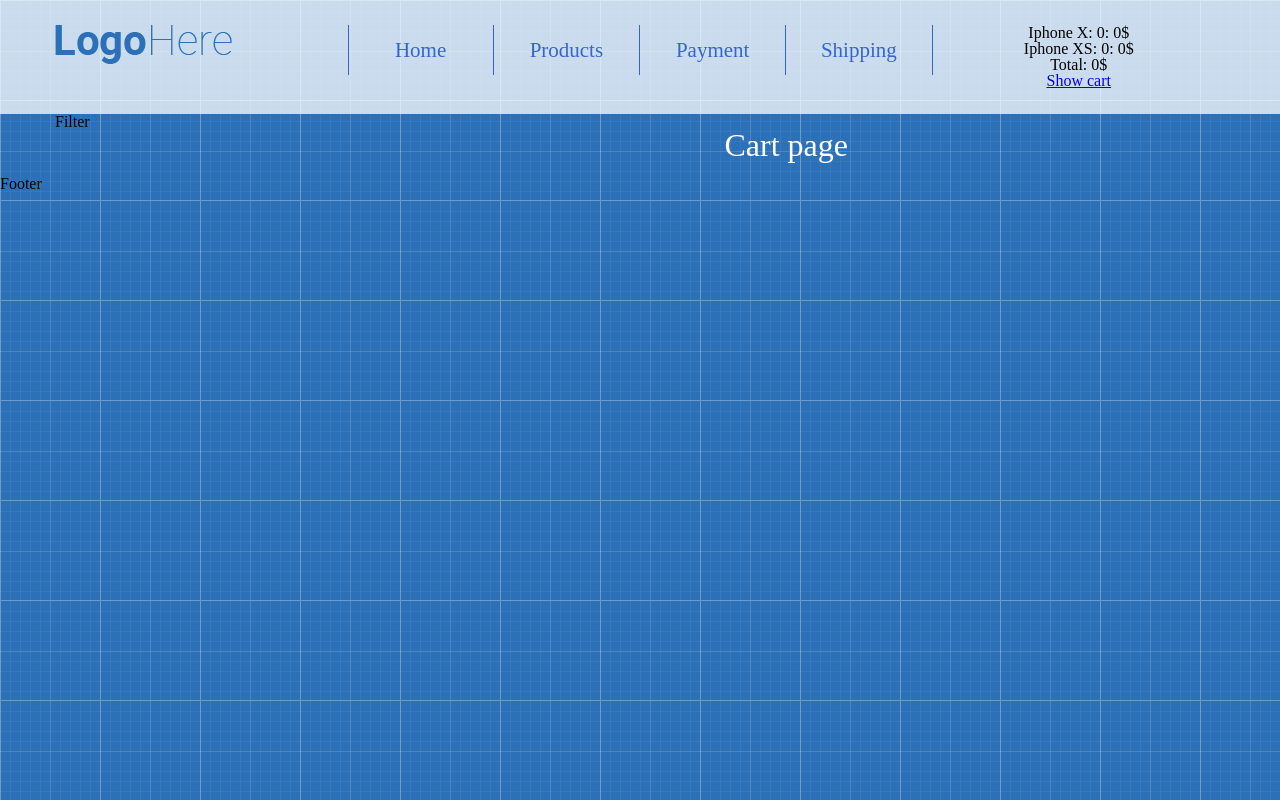
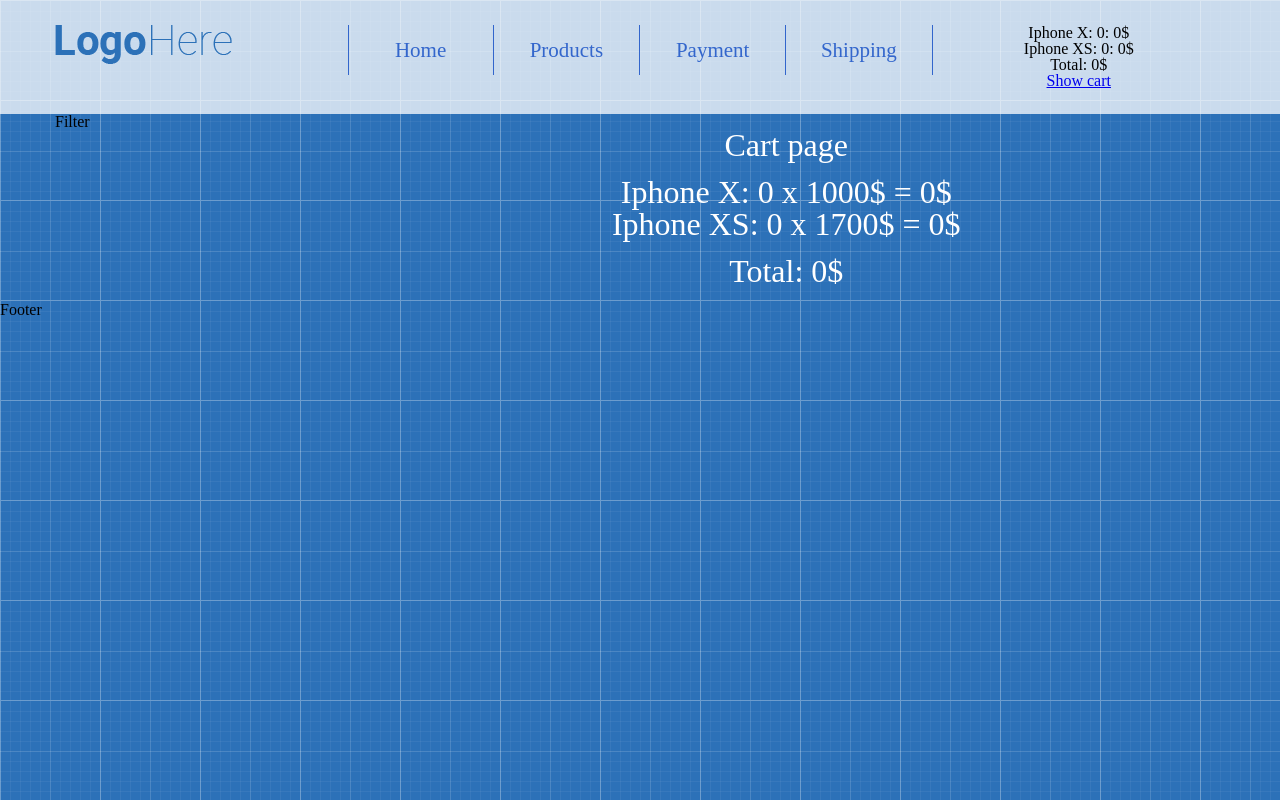
Before and after one commit to dimonkatri4/shop-project, a React (Create React App) app: page /cart in a window 1280 px wide. Built offline with nearby package versions, Linux system fonts and the light colour scheme.

Commit message:
homework - добавили на сторінку корзини товари які було замовлено

```diff
--- a/src/App/App.js
+++ b/src/App/App.js
@@ -37,6 +37,7 @@
 			/>
 			<Main
 				addProductToCart = {this.addProductToCart}
+				productInCart= {this.state.productInCart}
 			/>
 			<Footer/>
 		</div>
--- a/src/App/Header/Cart/Cart.js
+++ b/src/App/Header/Cart/Cart.js
@@ -14,15 +14,13 @@
 const Cart = ({
 	productInCart
 }) => {
-	console.log(keys(productInCart))
 	return (
 	<div className="cart text-center">
 		{
 			keys(productInCart).map((productId)=>(
 				<div key={productId}>
 					 {productsMap[productId].name}: {productInCart[productId]}: {(productsMap[productId].price * productInCart[productId])}$
-
-					</div>
+				</div>
 			))
 		}
 		Total: {
--- a/src/App/Header/Header.js
+++ b/src/App/Header/Header.js
@@ -3,8 +3,6 @@
 import Logo from './Logo/Logo'
 import Menu from './Menu/Menu'
 import Cart from './Cart/Cart'
-import { Route } from 'react-router-dom'
-
 
 const Header =({productInCart}) => {
 	return (
--- a/src/App/Header/Menu/Menu.js
+++ b/src/App/Header/Menu/Menu.js
@@ -1,6 +1,6 @@
 import React from 'react'
 import './menu.css'
-import { Link, Route } from 'react-router-dom'
+import {Link} from 'react-router-dom'
 
 
 const Menu = () => {
--- a/src/App/Main/CartPage/CartPage.js
+++ b/src/App/Main/CartPage/CartPage.js
@@ -7,21 +7,26 @@
 	[product.id]:product
 }),{})
 
-console.log(productsMap)
+
 
 const CartPage = ({productInCart}) => {
     return (
         <div>
             <h1 className="page-title">Cart page</h1>
-            <div>
+            <div className="page-title">
                 {
                 keys(productInCart).map((productId)=>(
                     <div key={productId}>
-					 {productsMap[productId].name}: {productInCart[productId]}: {productsMap[productId].price}$
-
+                        {productsMap[productId].name}: {productInCart[productId]} x {productsMap[productId].price}$ = {productsMap[productId].price *productInCart[productId]}$
                     </div>
                  ))
                 }
+            </div>
+            <div className="page-title">
+                Total: {
+                keys(productInCart).reduce((total,productId)=>
+                    total + (productsMap[productId].price * productInCart[productId]), 0 )
+                }$
             </div>
         </div>
     )
--- a/src/App/Main/Main.js
+++ b/src/App/Main/Main.js
@@ -5,8 +5,10 @@
 import ShippingPage from './ShippingPage/ShippingPage'
 import PaymentPage from './PaymentPage/PaymentPage'
 
-const Main =({addProductToCart},{productInCart}) => {
-
+const Main =({
+			addProductToCart,
+			productInCart
+		}) => {
 	return (
 			<main className="main">
 				<div className="container">
@@ -20,11 +22,11 @@
 									addProductToCart = {addProductToCart}
 									/>
 							)} />
-							<Route path="/cart" render={()=>
+							<Route path="/cart" render={()=>(
 								<CartPage
 								productInCart = {productInCart}
 								/>
-							}/>
+							)}/>
 							<Route path="/payment" component={PaymentPage}/>
 							<Route path="/shipping" component={ShippingPage} />
 						</div>
--- a/src/index.js
+++ b/src/index.js
@@ -1,7 +1,7 @@
 import React from 'react';
 import ReactDOM from 'react-dom';
 import App from './App/App';
-import {BrowserRouter} from 'react-router-dom'
+import {BrowserRouter} from 'react-router-dom';
 
 ReactDOM.render(
     <BrowserRouter>
```
Lines whose indentation alone changed are shown as unchanged.
